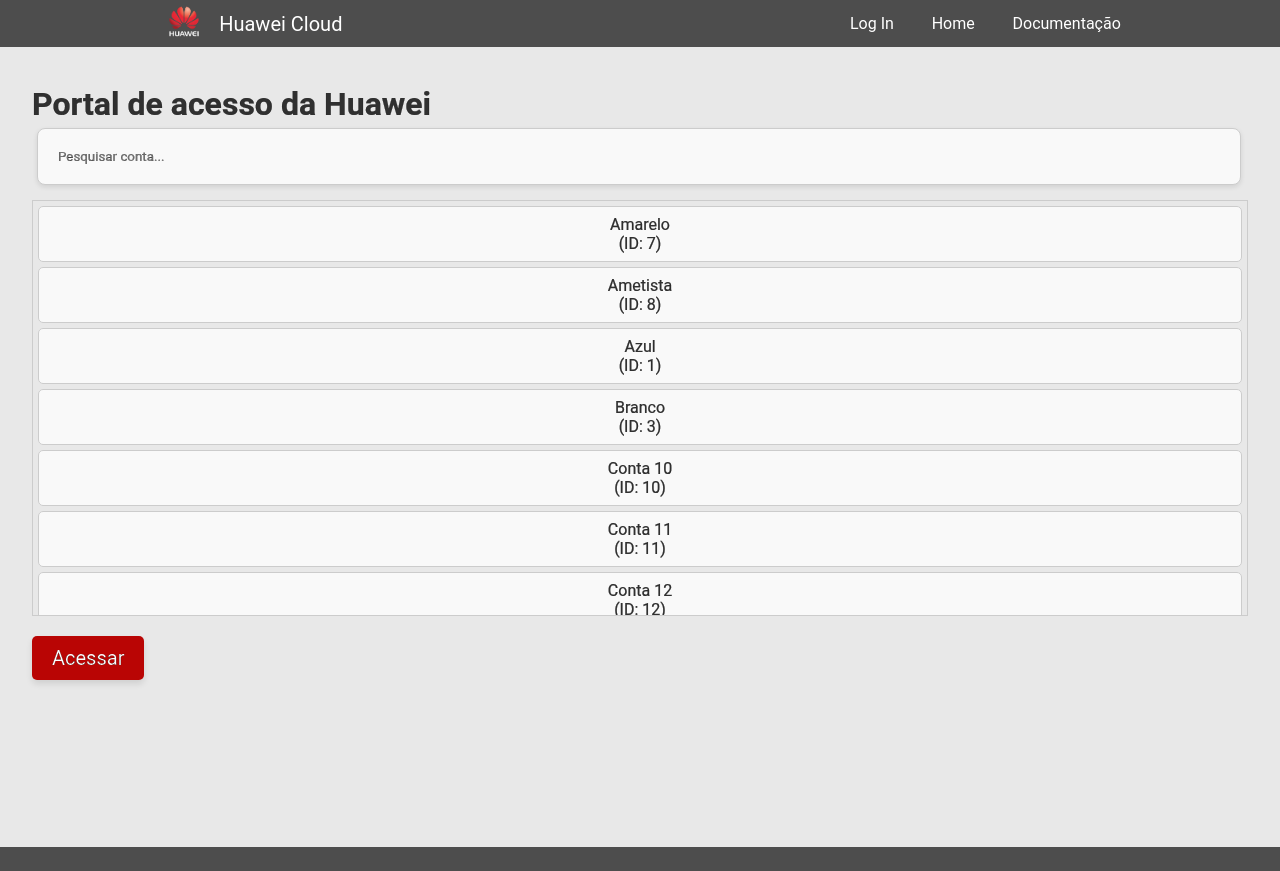
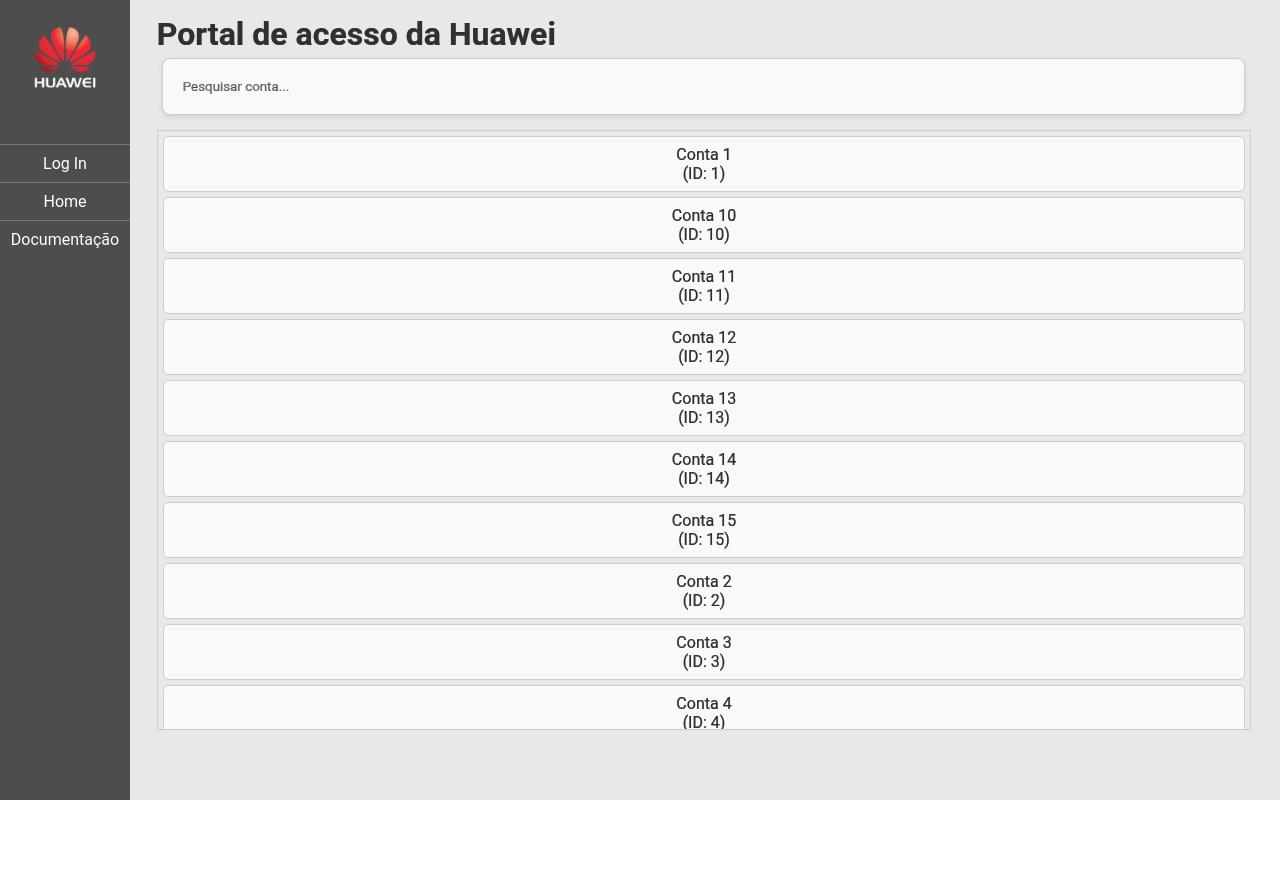
Before and after one commit to LucasPerolive/pipeline, a plain HTML site: page pagina/index.html in a window 1280 px wide. After the commit the page ends 800 px from the top, so only its background shows below. Drawn offline with Linux system fonts and the light colour scheme.

Commit message:
Add files via upload

```diff
--- a/pagina/css/style.css
+++ b/pagina/css/style.css
@@ -1,4 +1,4 @@
-*{
+* {
     margin: 0;
     padding: 0;
     box-sizing: border-box;
@@ -8,16 +8,21 @@
 }
 
 header {
+    position: absolute;
+    left: 0;
     max-width: 100%;
-    width: 100%;
-    align-items: center;
+    width: 10%;
+    min-width: 130px;
+    height: 100vh;
     text-align: center;
     background-color: #4d4d4d;
     color: #fff;
+    overflow: auto; /* Adicionado para evitar transbordamento */
 }
 
 header img {
-    width: 50px;
+    margin-top: 10%;
+    width: 80%;
     height: auto;
 }
 
@@ -29,79 +34,67 @@ header a {
     color: #fff;
 }
 
-header a:hover {
-    color: #ec9c9c;
+header ul {
+    padding: 1cm 0;
 }
 
-header ul{
-    display: flex;
-    gap: 1cm;
+header li {
+    padding: 9px 0;
+    border-top: solid 1px #777;
 }
 
-.grid-container {
-    display: grid;
-    grid-template-columns: auto auto auto auto auto;
-    gap: 10px;
-    align-items: center;
-}
-
-.item1 {
-    grid-column: 1 / span 1;
-    text-align: right;
-}
-.item2 {
-    grid-column: 2 / span 1;
-    text-align: left;
-}
-
-.item3 {
-    grid-column: 5 / span 1;
+header li:hover {
+    padding: 9px 0;
+    background-color: #666666;
 }
 
 main {
     background-color: #e8e8e8;
-    padding: 1cm 0;
-    height: 100vh;
+    padding: 15px 0;
+    height: calc(100vh - 0px); /* Ajustado para garantir que fique dentro de 100vh */
+    margin-left: 10%;
+    overflow: hidden; /* Adicionado para evitar transbordamento */
 }
 
 .container {
     width: 95%;
-    height: 100%;
+    height: auto; /* Ajustado para auto para que se ajuste ao conteúdo */
+    max-height: calc(100vh - 15px); /* Limite a altura da container ao espaço restante */
     margin-left: auto;
     margin-right: auto;
     color: #303030;
     -webkit-text-stroke: 0.2px black;
+    overflow-y: auto; /* Adicionado para permitir rolagem se o conteúdo for muito longo */
 }
 
 #pesquisa {
-    cursor: pointer; /* Mantenha o cursor como pointer para indicar que é interativo */
-    padding: 20px; /* Espaçamento interno para conforto visual */
-    margin: 5px; /* Margem externa para espaçamento */
-    border-radius: 8px; /* Borda arredondada mais acentuada para um visual mais suave */
-    background-color: #f9f9f9; /* Cor de fundo clara */
-    border: 1px solid #ccc; /* Borda cinza clara */
-    transition: background-color 0.3s, box-shadow 0.3s; /* Adiciona transição suave para a sombra */
-    width: 99%; /* Largura ajustada */
-    box-shadow: 0 2px 5px rgba(0, 0, 0, 0.1); /* Sombra sutil para profundidade */
+    cursor: pointer;
+    padding-left: 35px;
+    padding: 20px;
+    margin: 5px;
+    border-radius: 8px;
+    background-color: #f9f9f9;
+    border: 1px solid #ccc;
+    transition: background-color 0.3s, box-shadow 0.3s;
+    width: 99%;
+    box-shadow: 0 2px 5px rgba(0, 0, 0, 0.1);
 }
 
-/* Efeito de foco e hover */
-#pesquisa:hover, #pesquisa:focus {
-    border-color: #999; /* Escurece a borda ao passar o mouse */
-    box-shadow: 0 4px 10px rgba(0, 0, 0, 0.15); /* Aumenta a sombra para um efeito de destaque */
+#pesquisa:hover,
+#pesquisa:focus {
+    border-color: #999;
+    box-shadow: 0 4px 10px rgba(0, 0, 0, 0.15);
 }
-
 
 #lista-contas {
     list-style-type: none;
     padding: 0;
-    max-height: calc(52vh); /* Define a altura máxima da lista */
-    overflow-y: auto;  /* Habilita a rolagem vertical */
-    border: 1px solid #ccc; /* Adiciona uma borda para o contêiner */
-    margin: 10px 0; /* Espaçamento ao redor da lista */
+    max-height: calc(75vh);
+    overflow-y: auto;
+    border: 1px solid #ccc;
+    margin: 10px 0;
 }
 
-/* Estilo básico para a lista de contas */
 .conta {
     cursor: pointer;
     padding: 8px;
@@ -112,7 +105,6 @@ main {
     transition: background-color 0.3s;
     max-height: 10cm;
     text-align: center;
-
 }
 
 .conta:hover {
@@ -130,34 +122,26 @@ ul {
 }
 
 .botoes {
-    margin-top: 20px;
+    margin-top: 10px;
 }
 
 .botoes button {
-    background-color: #b90504; /* Cor de fundo */
-    padding: 10px 20px; /* Espaçamento interno */
-    color: #fff; /* Cor do texto */
-    border: none; /* Remove a borda padrão */
-    border-radius: 5px; /* Borda arredondada */
-    cursor: pointer; /* Cursor de mão ao passar o mouse */
-    font-size: 20px; /* Tamanho da fonte */
-    transition: background-color 0.3s, transform 0.1s; /* Transição suave */
-    box-shadow: 0 4px 6px rgba(0, 0, 0, 0.1); /* Sombra */
+    background-color: #b90504;
+    padding: 5px 10px;
+    color: #fff;
+    border: none;
+    border-radius: 5px;
+    cursor: pointer;
+    font-size: 20px;
+    transition: background-color 0.3s, transform 0.1s;
+    box-shadow: 0 4px 6px rgba(0, 0, 0, 0.1);
 }
 
 .botoes button:hover {
-    background-color: #990100; /* Cor ao passar o mouse */
-    transform: translateY(-2px); /* Efeito de "elevação" */
+    background-color: #990100;
+    transform: translateY(-2px);
 }
 
 .botoes button:active {
-    transform: translateY(1px); /* Efeito de clique */
+    transform: translateY(1px);
 }
-
-
-footer {
-    background-color: #4d4d4d;
-    min-height: 3vh;
-    color: #fff;
-    bottom: 0;
-}
--- a/pagina/index.html
+++ b/pagina/index.html
@@ -9,39 +9,24 @@
 </head>
 <body>
     <header>
-        <div class="grid-container">
-            <div class="item1">
-                <img src="img/huawei.png" alt="logo">
-            </div>
-            <div class="item2">
-                <p>Huawei Cloud</p>
-            </div>
-            <div class="item3">
-                <ul>
-                    <li><a href="https://auth.huaweicloud.com/authui/login.html?locale=en-us#/login" target="_blank">Log In</a></li>
-                    <li><a href="https://www.huaweicloud.com/intl/en-us/" target="_blank">Home</a></li>
-                    <li><a href="https://support.huaweicloud.com/intl/en-us/" target="_blank">Documentação</a></li>
-                </ul>
-            </div>
-        </div>
+        <img src="img/huawei.png" alt="logo">
+        <ul>
+            <a href="https://auth.huaweicloud.com/authui/login.html?locale=en-us#/login" target="_blank"><li>Log In</li></a>
+            <a href="https://www.huaweicloud.com/intl/en-us/" target="_blank"><li>Home</li></a>
+            <a href="https://support.huaweicloud.com/intl/en-us/" target="_blank"><li>Documentação</li></a>
+        </ul>
     </header>
     <main>
         <div class="container">
             <h1>Portal de acesso da Huawei</h1>
-            <input type="text" id="pesquisa" placeholder="Pesquisar conta..." />
+            <div class="input-wrapper">
+                <input type="text" id="pesquisa" placeholder="Pesquisar conta..." />
+            </div>
             <div class="contas">
                 <ul id="lista-contas"></ul>
             </div>
-
-            <!-- Botão para acessar a conta selecionada -->
-            <div class="botoes">
-                <button id="acessar-btn">Acessar</button>
-            </div>
         </div>
     </main>
-    <footer>
-        <p></p>
-    </footer>
     <script src="js/script.js"></script>
 </body>
 </html>
--- a/pagina/js/script.js
+++ b/pagina/js/script.js
@@ -1,20 +1,20 @@
 // Lista de contas com URLs
 const contas = [
-    { nome: "Azul", id: 1, url: "https://www.example.com/conta1" },
-    { nome: "Laranja", id: 2, url: "https://www.example.com/conta2" },
-    { nome: "Branco", id: 3, url: "https://www.example.com/conta3" },
-    { nome: "Roxo", id: 4, url: "https://www.example.com/conta4" },
-    { nome: "Verde", id: 5, url: "https://www.example.com/conta5" },
-    { nome: "Vermelho", id: 6, url: "https://www.example.com/conta6" },
-    { nome: "Amarelo", id: 7, url: "https://www.example.com/conta7" },
-    { nome: "Ametista", id: 8, url: "https://www.example.com/conta8" },
-    { nome: "Conta 9", id: 9, url: "https://www.example.com/conta9" },
-    { nome: "Conta 10", id: 10, url: "https://www.example.com/conta10" },
-    { nome: "Conta 11", id: 11, url: "https://www.example.com/conta11" },
-    { nome: "Conta 12", id: 12, url: "https://www.example.com/conta12" },
-    { nome: "Conta 13", id: 13, url: "https://www.example.com/conta13" },
-    { nome: "Conta 14", id: 14, url: "https://www.example.com/conta14" },
-    { nome: "Conta 15", id: 15, url: "https://www.example.com/conta15" }
+    { nome: "Conta 1", id: "1", url: "https://www.example.com/conta1" },
+    { nome: "Conta 2", id: "2", url: "https://www.example.com/conta2" },
+    { nome: "Conta 3", id: "3", url: "https://www.example.com/conta3" },
+    { nome: "Conta 4", id: "4", url: "https://www.example.com/conta4" },
+    { nome: "Conta 5", id: "5", url: "https://www.example.com/conta5" },
+    { nome: "Conta 6", id: "6", url: "https://www.example.com/conta6" },
+    { nome: "Conta 7", id: "7", url: "https://www.example.com/conta7" },
+    { nome: "Conta 8", id: "8", url: "https://www.example.com/conta8" },
+    { nome: "Conta 9", id: "9", url: "https://www.example.com/conta9" },
+    { nome: "Conta 10", id: "10", url: "https://www.example.com/conta10" },
+    { nome: "Conta 11", id: "11", url: "https://www.example.com/conta11" },
+    { nome: "Conta 12", id: "12", url: "https://www.example.com/conta12" },
+    { nome: "Conta 13", id: "13", url: "https://www.example.com/conta13" },
+    { nome: "Conta 14", id: "14", url: "https://www.example.com/conta14" },
+    { nome: "Conta 15", id: "15", url: "https://www.example.com/conta15" }
 ];
 
 // Referência à lista de contas no HTML
@@ -28,7 +28,8 @@ function gerarListaContas(filtro = '') {
 
     // Filtra as contas de acordo com o filtro de pesquisa
     const contasFiltradas = contas.filter(conta =>
-        conta.nome.toLowerCase().includes(filtro.toLowerCase())
+        conta.nome.toLowerCase().includes(filtro.toLowerCase()) ||
+        conta.id.toString().includes(filtro.toString())
     );
 
     // Ordena as contas filtradas por nome em ordem alfabética
@@ -42,16 +43,39 @@ function gerarListaContas(filtro = '') {
         listItem.classList.add('conta');
         listItem.dataset.url = conta.url; // Armazena a URL da conta no atributo data
 
+        // Cria uma div com a classe "botoes" para o botão "Acessar"
+        const btnDiv = document.createElement('div');
+        btnDiv.classList.add('botoes'); // Adiciona a classe "botoes"
+        btnDiv.style.display = 'none'; // Inicialmente oculto
+
+        // Cria o botão "Acessar" e o adiciona à div
+        const acessarBtn = document.createElement('button');
+        acessarBtn.textContent = 'Acessar';
+
+        acessarBtn.addEventListener('click', (event) => {
+            event.stopPropagation(); // Para evitar que o clique no botão também selecione a conta
+            const url = conta.url; // Obtém a URL da conta
+            window.open(url, '_blank'); // Abre a URL em uma nova aba
+        });
+
+        // Adiciona o botão à div
+        btnDiv.appendChild(acessarBtn);
+        listItem.appendChild(btnDiv); // Adiciona a div ao item da lista
+
         // Evento de clique para selecionar uma conta
         listItem.addEventListener('click', () => {
             // Remove a classe de seleção da conta anterior (se houver)
             if (contaSelecionada) {
                 contaSelecionada.classList.remove('conta-selecionada');
+                contaSelecionada.querySelector('.botoes').style.display = 'none'; // Oculta a div do item anterior
             }
 
             // Marca a conta atual como selecionada
             listItem.classList.add('conta-selecionada');
             contaSelecionada = listItem; // Atualiza a conta selecionada
+
+            // Exibe a div com o botão "Acessar" no item selecionado
+            btnDiv.style.display = 'block';
         });
 
         listaContas.appendChild(listItem);
@@ -66,14 +90,3 @@ pesquisaInput.addEventListener('input', () => {
     gerarListaContas(pesquisaInput.value); // Filtra a lista com base na pesquisa
     contaSelecionada = null; // Reseta a conta selecionada ao pesquisar
 });
-
-// Ação ao clicar no botão "Acessar"
-const acessarBtn = document.getElementById('acessar-btn');
-acessarBtn.addEventListener('click', () => {
-    if (contaSelecionada) {
-        const url = contaSelecionada.dataset.url; // Obtém a URL da conta selecionada
-        window.open(url, '_blank'); // Abre a URL em uma nova aba
-    } else {
-        alert('Por favor, selecione uma conta!'); // Alerta se nenhuma conta foi selecionada
-    }
-});
```
